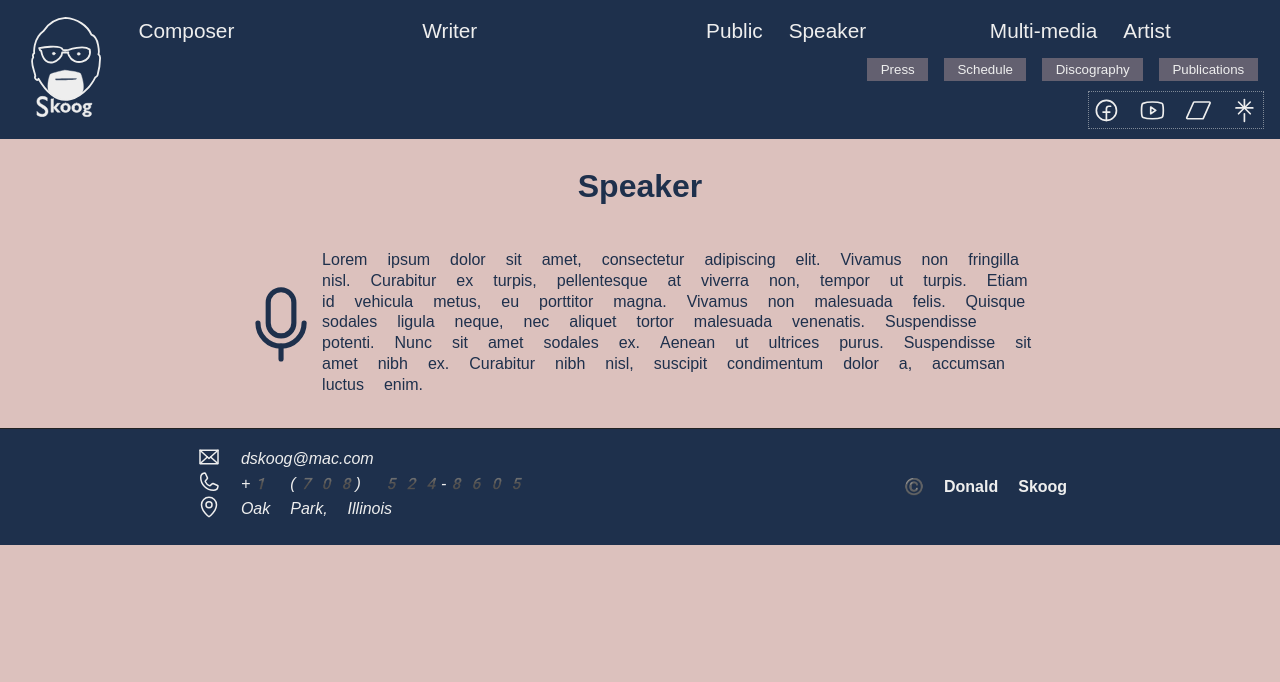
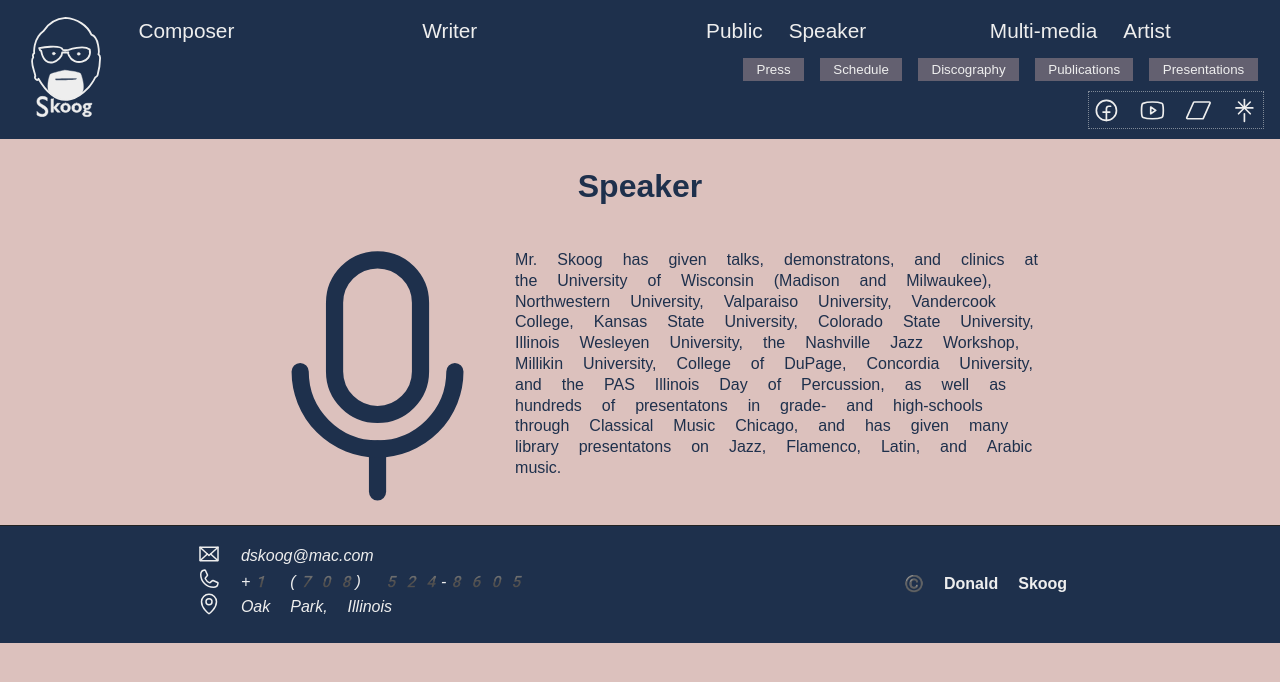
Before and after one commit to donaldskoog/don-skoog-website, a Jekyll site: the page built from speaker.md, in a window 1280 px wide. Shown: the top 682 px of the page. Built offline with Jekyll 4.4.1, drawn with Linux system fonts in a browser that asks for light colours; some web fonts are replaced.

Commit message:
Just about all initial content present.

```diff
--- a/_layouts/default.html
+++ b/_layouts/default.html
@@ -95,6 +95,9 @@
         </li>
         <li>
           <a class="menuItem secondary" href="/publications">Publications</a>
+        </li>
+        <li>
+          <a class="menuItem secondary" href="/presentations">Presentations</a>
         </li>
       </ul>
     </nav>
--- a/speaker.md
+++ b/speaker.md
@@ -4,11 +4,12 @@ title: Donald Skoog Speaker
 permalink: /speaker/
 ---
 
-
 <section markdown=1>
 # Speaker
   <div>
     <svg xmlns="http://www.w3.org/2000/svg" viewBox="0 0 256 256"><rect width="256" height="256" fill="none"/><rect x="88" y="24" width="80" height="144" rx="40" fill="none" stroke="currentColor" stroke-linecap="round" stroke-linejoin="round" stroke-width="16"/><line x1="128" y1="200" x2="128" y2="240" fill="none" stroke="currentColor" stroke-linecap="round" stroke-linejoin="round" stroke-width="16"/><path d="M200,128a72,72,0,0,1-144,0" fill="none" stroke="currentColor" stroke-linecap="round" stroke-linejoin="round" stroke-width="16"/></svg>
-    <p> Lorem ipsum dolor sit amet, consectetur adipiscing elit. Vivamus non fringilla nisl. Curabitur ex turpis, pellentesque at viverra non, tempor ut turpis. Etiam id vehicula metus, eu porttitor magna. Vivamus non malesuada felis. Quisque sodales ligula neque, nec aliquet tortor malesuada venenatis. Suspendisse potenti. Nunc sit amet sodales ex. Aenean ut ultrices purus. Suspendisse sit amet nibh ex. Curabitur nibh nisl, suscipit condimentum dolor a, accumsan luctus enim. 	</p>
+    <div>
+      <p> Mr. Skoog has given talks, demonstratons, and clinics at the University of Wisconsin (Madison and Milwaukee), Northwestern University, Valparaiso University, Vandercook College, Kansas State University, Colorado State University, Illinois Wesleyen University, the Nashville Jazz Workshop, Millikin University, College of DuPage, Concordia University, and the PAS Illinois Day of Percussion, as well as hundreds of presentatons in grade- and high-schools through Classical Music Chicago, and has given many library presentatons on Jazz, Flamenco, Latin, and Arabic music.</p>
+    </div>
   </div>
 </section>
--- a/style.css
+++ b/style.css
@@ -282,7 +282,6 @@ section {
 
 section>div:first-of-type {
   display: flex;
-  flex: 1;
   flex-direction: column;
 }
 
@@ -407,8 +406,14 @@ footer p {
   }
 
   section>div:first-of-type {
-    display: flex;
-    flex: 1;
     flex-direction: row;
   }
+
+  section>div>* {
+    flex: 2 2 auto;
+  }
+
+  section>div:first-of-type svg {
+    flex: 1 1 auto;
+  }
 }
```
Also changed, not shown: artist.md (+8 -1 lines), presentations.md (added, +18 -0 lines), press.md (added, +7 -0 lines), publications.md (added, +25 -0 lines), schedule.md (added, +7 -0 lines).
